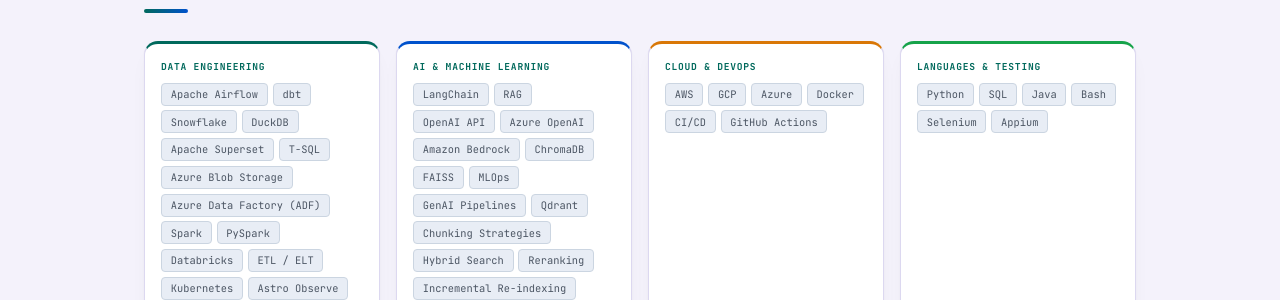
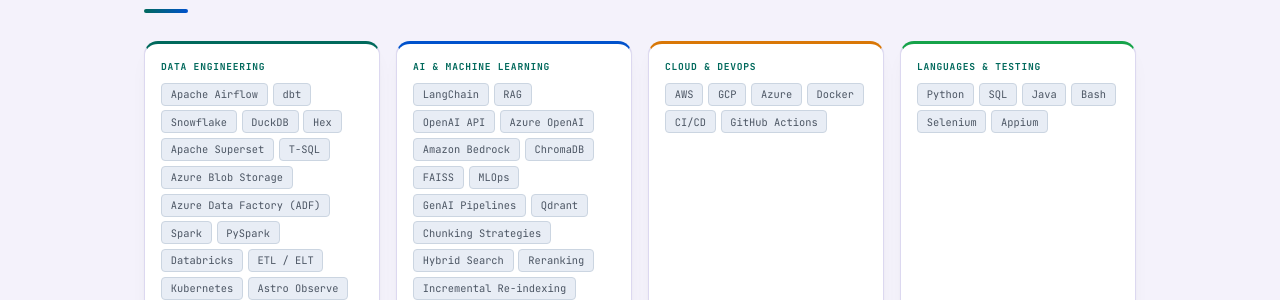
Before and after one commit to Shrividya/shrividya.github.io, a Jekyll site: the page built from index.html, in a window 1280 px wide and 900 px high, scrolled down 2385 px. Shown: the part 145-445 px from the top of the window. Built offline with Jekyll 4.4.1, drawn with Linux system fonts in a browser that asks for light colours.

Commit message:
Add Hex to skills
Include Hex in the data engineering skills listed on the homepage and resume.

```diff
--- a/index.html
+++ b/index.html
@@ -488,7 +488,7 @@
       <div class="n-skills-grid">
         <div class="n-skill-group n-reveal n-stagger-1">
           <div class="n-skill-label">Data Engineering</div>
-          <div class="n-chips"><span class="n-chip">Apache Airflow</span><span class="n-chip">dbt</span><span class="n-chip">Snowflake</span><span class="n-chip">DuckDB</span><span class="n-chip">Apache Superset</span><span class="n-chip">T-SQL</span><span class="n-chip">Azure Blob Storage</span><span class="n-chip">Azure Data Factory (ADF)</span><span class="n-chip">Spark</span><span class="n-chip">PySpark</span><span class="n-chip">Databricks</span><span class="n-chip">ETL / ELT</span><span class="n-chip">Kubernetes</span><span class="n-chip">Astro Observe</span><span class="n-chip">Pandas</span><span class="n-chip">Delta Lake</span><span class="n-chip">Parquet</span><span class="n-chip">Star Schema</span><span class="n-chip">Medallion Architecture</span><span class="n-chip">SCDs</span><span class="n-chip">OpenLineage</span></div>
+          <div class="n-chips"><span class="n-chip">Apache Airflow</span><span class="n-chip">dbt</span><span class="n-chip">Snowflake</span><span class="n-chip">DuckDB</span><span class="n-chip">Hex</span><span class="n-chip">Apache Superset</span><span class="n-chip">T-SQL</span><span class="n-chip">Azure Blob Storage</span><span class="n-chip">Azure Data Factory (ADF)</span><span class="n-chip">Spark</span><span class="n-chip">PySpark</span><span class="n-chip">Databricks</span><span class="n-chip">ETL / ELT</span><span class="n-chip">Kubernetes</span><span class="n-chip">Astro Observe</span><span class="n-chip">Pandas</span><span class="n-chip">Delta Lake</span><span class="n-chip">Parquet</span><span class="n-chip">Star Schema</span><span class="n-chip">Medallion Architecture</span><span class="n-chip">SCDs</span><span class="n-chip">OpenLineage</span></div>
         </div>
         <div class="n-skill-group n-reveal n-stagger-2">
           <div class="n-skill-label">AI & Machine Learning</div>
```
Also changed, not shown: resume/resume.md (+1 -1 lines).
